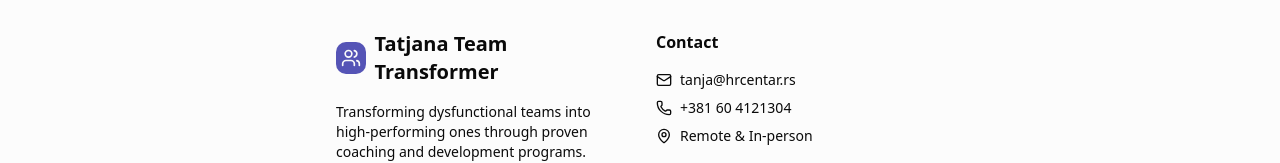
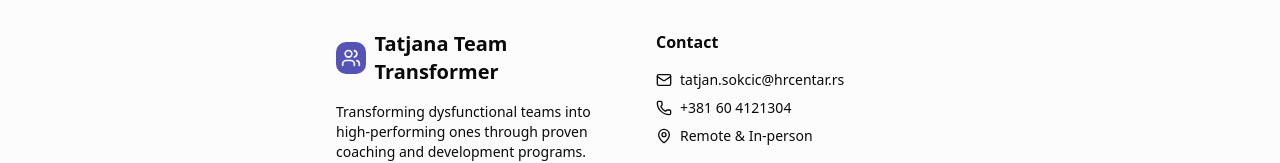
Before and after one commit to zatezalo/tatjana, a Next.js app: page / in a window 1280 px wide. Shown: the part 9092-9255 px from the top of the page. Built offline with nearby package versions, Linux system fonts and the light colour scheme.

Commit message:
[App] Update contact email in footer components for accuracy and consistency

```diff
--- a/src/components/layout/Footer.tsx
+++ b/src/components/layout/Footer.tsx
@@ -85,7 +85,7 @@ export default function Footer() {
             <ul className="space-y-2">
               <li className="flex items-center gap-2 text-sm text-foreground">
                 <Mail className="w-4 h-4" />
-                <a href="mailto:tanja@hrcentar.rs">tanja@hrcentar.rs</a>
+                <a href="mailto:tatjan.sokcic@hrcentar.rs">tatjan.sokcic@hrcentar.rs</a>
               </li>
               <li className="flex items-center gap-2 text-sm text-foreground">
                 <Phone className="w-4 h-4" />
--- a/src/components/layout/sr/Footer.tsx
+++ b/src/components/layout/sr/Footer.tsx
@@ -85,7 +85,7 @@ export default function Footer() {
             <ul className="space-y-2">
               <li className="flex items-center gap-2 text-sm text-foreground">
                 <Mail className="w-4 h-4" />
-                <a href="mailto:tanja@hrcentar.rs">tanja@hrcentar.rs</a>
+                <a href="mailto:tatjan.sokcic@hrcentar.rs">tatjan.sokcic@hrcentar.rs</a>
               </li>
               <li className="flex items-center gap-2 text-sm text-foreground">
                 <Phone className="w-4 h-4" />
--- a/src/components/sections/FinalCTA.tsx
+++ b/src/components/sections/FinalCTA.tsx
@@ -5,7 +5,6 @@ import { Card, CardContent, CardHeader, CardTitle } from "@/components/ui/card";
 import { Button } from "@/components/ui/button";
 import { Input } from "@/components/ui/input";
 import { Textarea } from "@/components/ui/textarea";
-import { Badge } from "@/components/ui/badge";
 import { CheckCircle, Send, AlertCircle, ArrowRight } from "lucide-react";
 import { offer } from "@/lib/offer";
 import Link from "next/link";
```
